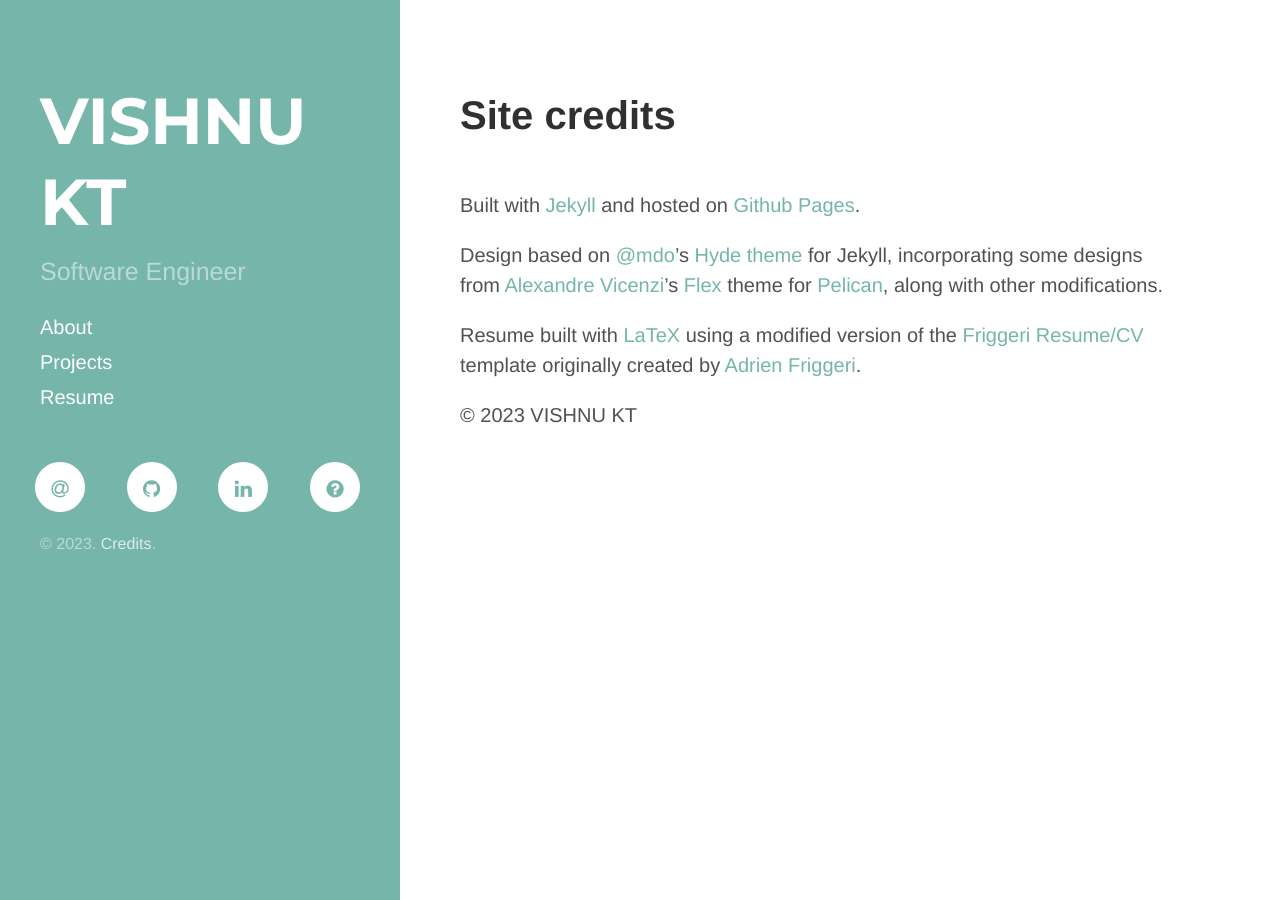
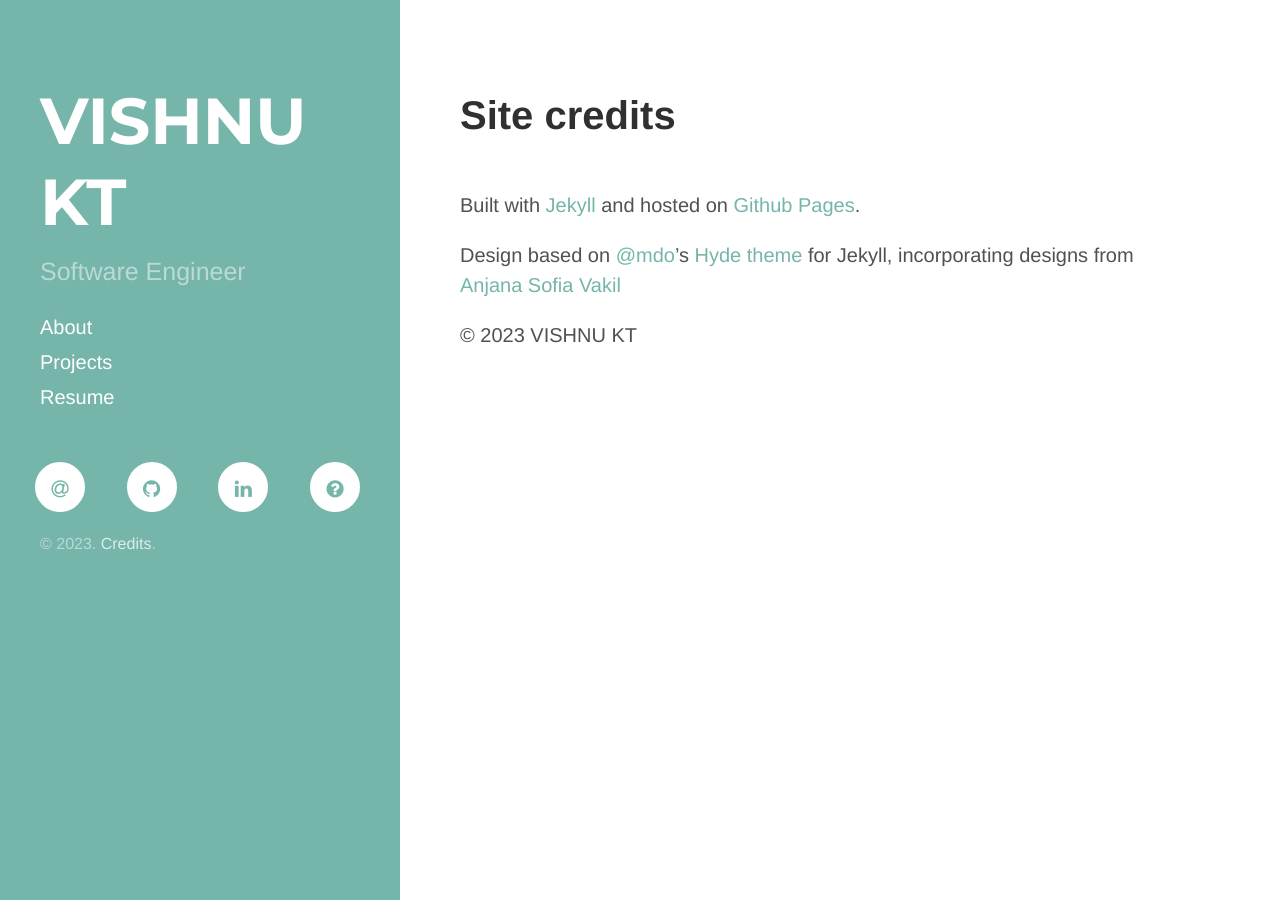
Before and after one commit to vishnukt/vishnukt.github.io, a Jekyll site: the page built from credits/index.md, in a window 1280 px wide. Built offline with Jekyll 4.4.1, drawn with Linux system fonts in a browser that asks for light colours; nearby versions of some CDN libraries.

Commit message:
Update: Modified Contents

```diff
--- a/_includes/sidebar.html
+++ b/_includes/sidebar.html
@@ -60,12 +61,12 @@
             </a>
         </li>
         <!-- <li>
-            <a href="{{ site.author.twitter }}" target="_blank" class="btn-social btn-outline" title="@AnjanaVakil on Twitter">
+            <a href="{{ site.author.twitter }}" target="_blank" class="btn-social btn-outline" title="@Vu=ishnu KT on Twitter">
                 <i class="fa fa-fw fa-twitter"></i>
             </a>
         </li> -->
         <li>
-            <a href="{{ site.author.linkedin}}" target="_blank" class="btn-social btn-outline" title="Anjana Vakil on LinkedIn">
+            <a href="{{ site.author.linkedin}}" target="_blank" class="btn-social btn-outline" title="Vishnu KT on LinkedIn">
                 <i class="fa fa-fw fa-linkedin"></i>
             </a>
         </li>
--- a/credits/index.md
+++ b/credits/index.md
@@ -6,10 +6,6 @@ title: Site credits
 Built with <a href="http://jekyllrb.com" target="_blank">Jekyll</a> and hosted on <a href="https://pages.github.com/" target="_blank">Github Pages</a>.
 
 Design based on [@mdo](https://twitter.com/mdo)'s [Hyde theme](https://github.com/poole/hyde) for Jekyll,
-incorporating some designs from <a href="http://alexandrevicenzi.com" target="_blank">Alexandre Vicenzi</a>'s
-<a href="https://github.com/alexandrevicenzi/flex" target="_blank">Flex</a> theme for
-<a href="http://getpelican.com" target="_blank">Pelican</a>, along with other modifications.
-
-Resume built with <a href="https://www.latex-project.org/">LaTeX</a> using a modified version of the <a href="http://www.latextemplates.com/template/friggeri-resume-cv">Friggeri Resume/CV</a> template originally created by <a href="https://github.com/afriggeri">Adrien Friggeri</a>.
+incorporating designs from <a href="https://anjana.dev/" target="_blank">Anjana Sofia Vakil</a>
 
 &copy; {{ site.time | date: '%Y' }} {{ site.author.name }}
```
Also changed, not shown: other parts of _includes/sidebar.html (+1 -0 lines).
